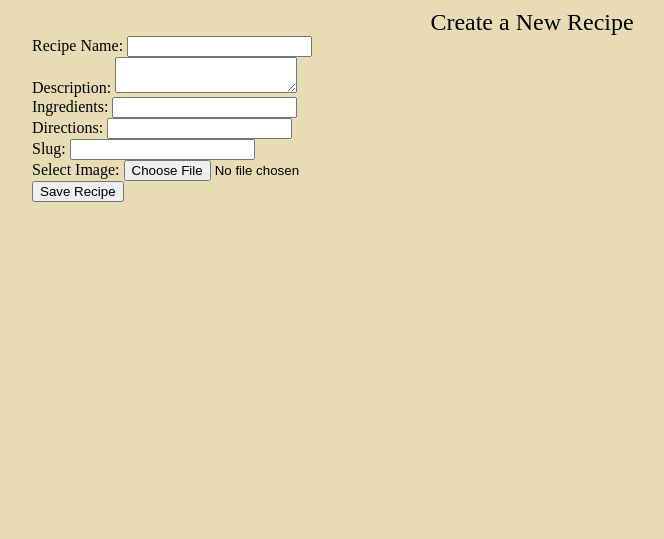
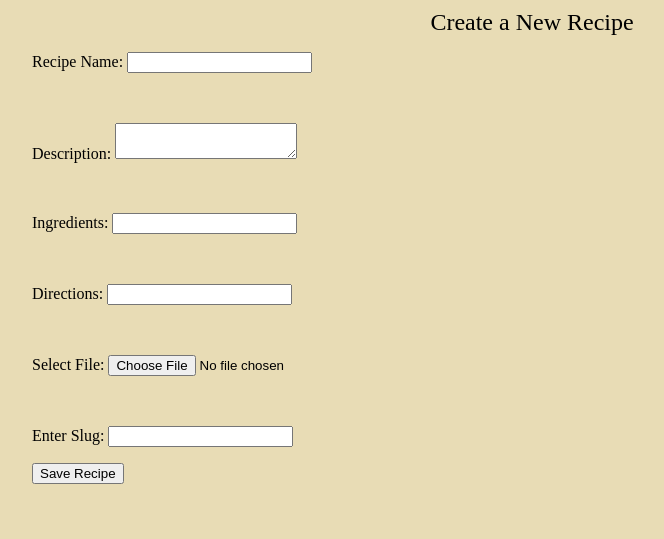
Before and after one commit to swertheim1/RecipeBoxProject, a Django app: template recipes/templates/recipes/recipe_create_view.html in a window 1280 px wide. Shown: the part 261-800 px from the top of the page, without its empty margins (108-772 px from the left). Run offline with Django 3.2, Linux system fonts and the light colour scheme; the template is opened without the code that fills it, so the values that code supplies are empty, except form fields; form fields are guessed from the names that the template uses.

Commit message:
final updates

```diff
--- a/accounts/templates/accounts/login.html
+++ b/accounts/templates/accounts/login.html
@@ -5,7 +5,8 @@
     <h1>Login</h1>
     <form class="site-form" action="{% url 'accounts:login' %}" method='post'>
         {% csrf_token %}
-        {{ form }}
+        <p>Username: {{ form.username }}</p>
+        Password: {{ form.password}}
 
         {% if request.GET.next %}
             <input type='hidden' name='next' value="{{request.GET.next}}">
@@ -14,5 +15,6 @@
         <input type="submit" value="Login">
 
     </form>
+        <p>Not got an account? <a href="{% url 'accounts:signup' %}">Sign Up</a></p>
 
 {% endblock %}
--- a/assets/styles.css
+++ b/assets/styles.css
@@ -3,8 +3,12 @@ body{
     color: black;
 }
 
+header {
+    background-color:darkkhaki;
+}
 
-h1, h2, h3, h4, h5{
+
+h1, h2, h3, h4, h5, h6 {
     font-weight: normal;
     margin: 0;
     text-align:center;
@@ -33,7 +37,6 @@ div.wrapper h1 {
     outline-width: 1px;
     color: white;
     cursor: auto;
-
 }
 
 header {
@@ -52,10 +55,10 @@ header {
 
 .recipe {
     padding: 10px;
-    border: 1px solid #00B0F0;
+    border: solid;
     position: relative;
     padding-bottom: 40px;
-
+    border-color: #00B0F0;
 }
 
 .recipe h2 {
@@ -77,6 +80,7 @@ header {
 .recipe-detail .recipe {
     padding: 0;
     image-rendering: optimizeSpeed;
+    border: None;
 }
 
 img {
@@ -92,7 +96,3 @@ submitted-by {
 
 
 }
-
-.create-recipe {
-    display: block;
-}
--- a/recipes/templates/recipes/recipe_create_view.html
+++ b/recipes/templates/recipes/recipe_create_view.html
@@ -6,24 +6,21 @@
         <h2> Create a New Recipe </h2>
 
         <form class='model-create-recipe-form' action"{% url 'recipes:create' %}" method='post' enctype="multipart/form-data">
+            {% comment %} using form object to display model fields. {% endcomment %}
             {% csrf_token %}
 
-            Recipe Name: {{ form.title }} <br>
-            Description: {{ form.description }} <br>
-            Ingredients: {{ form.ingredients }} <br>
-            Directions: {{ form.directions }} <br>
-            Slug: {{ form.slug }} <br>
-            Select Image: {{ form.thumb }} <br>
+            <p>Recipe Name: {{ form.title }} </p><br>
+            <p> Description: {{ form.description }} </p><br>
+            <p>Ingredients: {{ form.ingredients }} </p><br>
+            <p>Directions: {{ form.directions }} </p><br>
+            <p>Select File: {{ form.thumb }}</p> <br>
+            <p>Enter Slug: {{ form.slug }}</p>
 
             <button type='submit' value=submit> Save Recipe </button>
-
-
         </form>
         <br>
-
-
-
     </div>
+        <script src="/static/slugify.js"></script>
 
 
 {% endblock %}
--- a/recipes/tests.py
+++ b/recipes/tests.py
@@ -70,7 +70,7 @@ class RecipeTestCase(TestCase):
 #     def test_recipe_delete(self):
 #         self.number_of_deletions = 3
 
-        RecipeIngredient.objects.filter(id__in=list(RecipeIngredient.objects.values_list('pk', flat=True)[:self.number_of_deletions])).delete()
+        # RecipeIngredient.objects.filter(id__in=list(RecipeIngredient.objects.values_list('pk', flat=True)[:self.number_of_deletions])).delete()
 
-        qs = RecipeIngredient.objects.all()
-        self.assertEqual(qs.count(), self.number_of_ingredients - self.number_of_deletions)
+        # qs = RecipeIngredient.objects.all()
+        # self.assertEqual(qs.count(), self.number_of_ingredients - self.number_of_deletions)
```
Also changed, not shown: recipes/admin.py (+0 -15 lines), recipes/models.py (+0 -21 lines), recipes/templates/recipes/recipe_detail_view.html (+6 -9 lines), recipes/views.py (+24 -4 lines), assets/recipe-wireframe.png (added), db.sqlite3, media/default.jpg (added), media/health_food_O2BVOeR.jpg (added).
